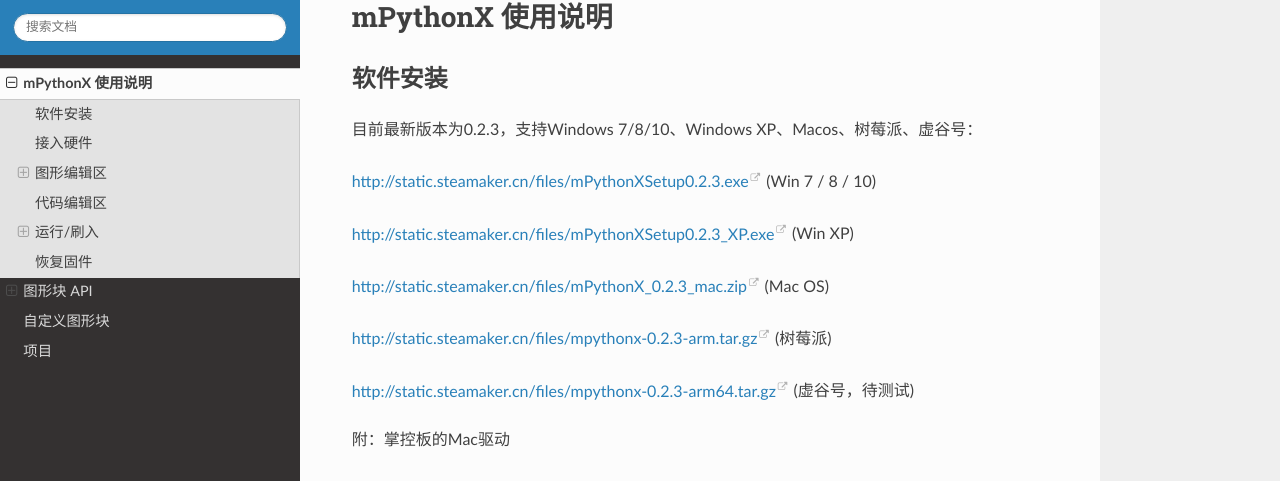
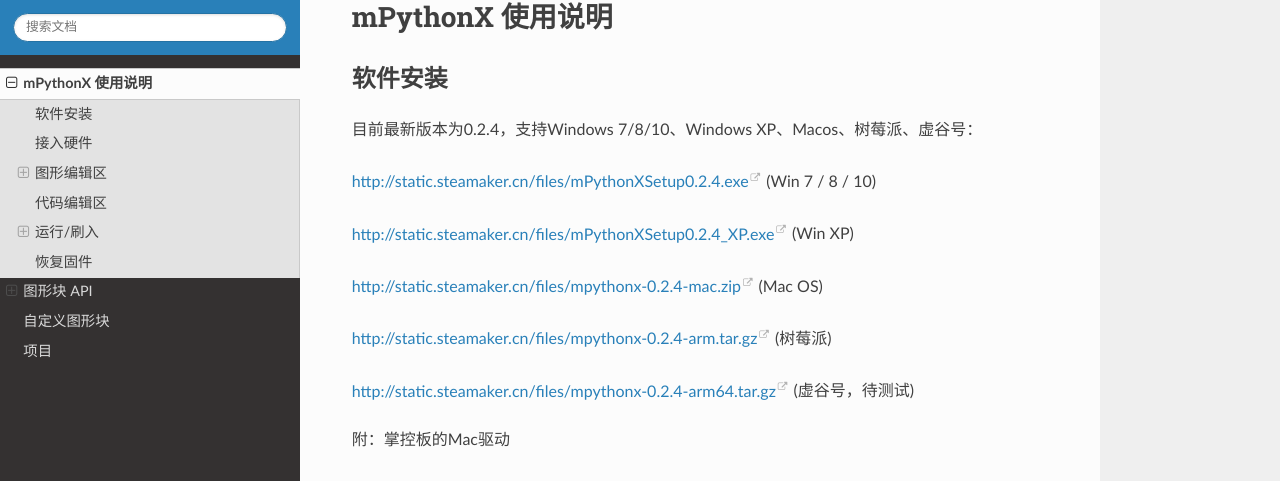
Before and after one commit to labplus-cn/mPythonX-docs, a Sphinx documentation site: the page built from source/mPythonX.rst, in a window 1280 px wide and 900 px high. Shown: the part 109-590 px from the top of the window. Built offline with Sphinx 7.4.7 and the Read the Docs theme 2.0.0, drawn with Linux system fonts in a browser that asks for light colours.

Commit message:
Update mPythonX.rst

```diff
--- a/source/mPythonX.rst
+++ b/source/mPythonX.rst
@@ -4,21 +4,21 @@
 软件安装
 -----------
 
-目前最新版本为0.2.3，支持Windows 7/8/10、Windows XP、Macos、树莓派、虚谷号：
+目前最新版本为0.2.4，支持Windows 7/8/10、Windows XP、Macos、树莓派、虚谷号：
 
-http://static.steamaker.cn/files/mPythonXSetup0.2.3.exe
+http://static.steamaker.cn/files/mPythonXSetup0.2.4.exe
 (Win 7 / 8 / 10)
 
-http://static.steamaker.cn/files/mPythonXSetup0.2.3_XP.exe
+http://static.steamaker.cn/files/mPythonXSetup0.2.4_XP.exe
 (Win XP)
 
-http://static.steamaker.cn/files/mPythonX_0.2.3_mac.zip
+http://static.steamaker.cn/files/mpythonx-0.2.4-mac.zip
 (Mac OS)
 
-http://static.steamaker.cn/files/mpythonx-0.2.3-arm.tar.gz
+http://static.steamaker.cn/files/mpythonx-0.2.4-arm.tar.gz
 (树莓派)
 
-http://static.steamaker.cn/files/mpythonx-0.2.3-arm64.tar.gz
+http://static.steamaker.cn/files/mpythonx-0.2.4-arm64.tar.gz
 (虚谷号，待测试)
 
 附：掌控板的Mac驱动
```
